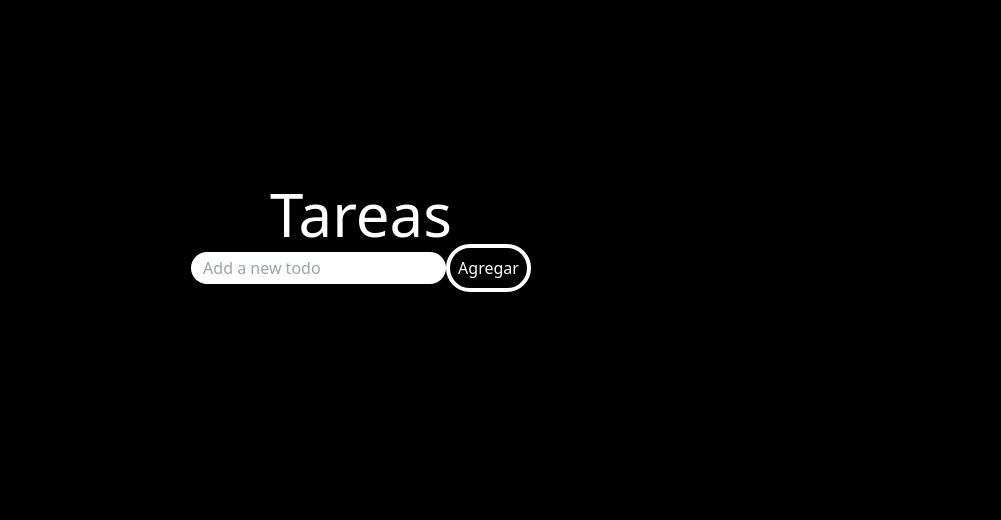
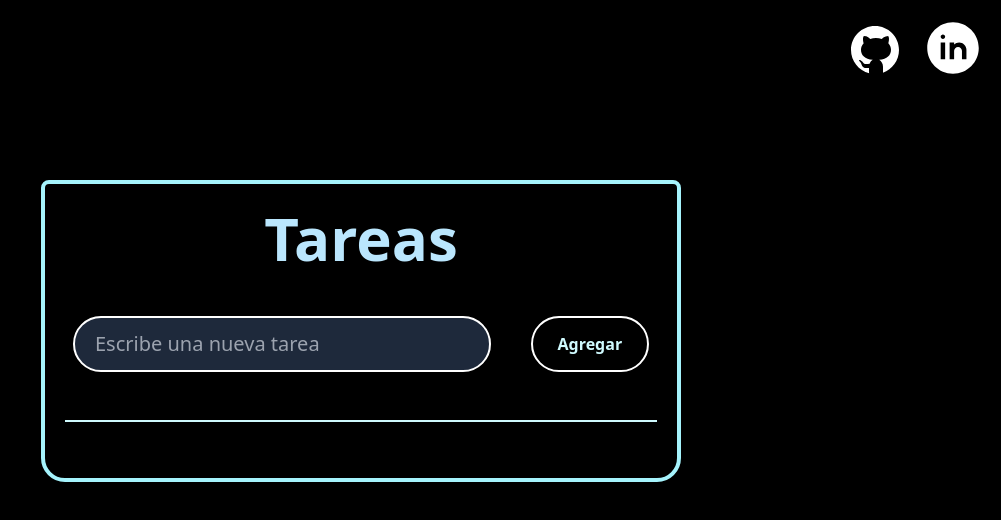
Before and after one commit to Xeba7/Tareas, a React (Vite) app: page / in a window 1280 px wide. Shown: the top 520 px of the page, without its empty margins (279-1280 px from the left). Built offline with nearby package versions, Linux system fonts and the light colour scheme.

Commit message:
Add styles

```diff
--- a/src/App.jsx
+++ b/src/App.jsx
@@ -1,4 +1,4 @@
-import React, { useState } from "react";
+import React, { useState, useEffect } from "react";
 
 function TodoList() {
   const [todos, setTodos] = useState([]);
@@ -57,52 +57,104 @@ function TodoList() {
       year: "numeric",
       month: "2-digit",
       day: "2-digit",
-      hour: "2-digit",
-      minute: "2-digit",
     });
   };
 
   return (
-    <div className="container  w-1/2  text-center text-white py-6 mt-40">
-      <h1 className="text-6xl">Tareas</h1>
-      <form onSubmit={handleAddTodo}>
+    <div>
+      <nav className="flex p-5 justify-end gap-5">
+        <a
+          href="https://github.com/Xeba7"
+          target="_black"
+          className="cursor-pointer hover:scale-105 transform-origin-center"
+        >
+          <svg
+            fill="#FFFFFF"
+            xmlns="http://www.w3.org/2000/svg"
+            viewBox="0 0 30 30"
+            width="60px"
+            height="60px"
+          >
+            {" "}
+            <path d="M15,3C8.373,3,3,8.373,3,15c0,5.623,3.872,10.328,9.092,11.63C12.036,26.468,12,26.28,12,26.047v-2.051 c-0.487,0-1.303,0-1.508,0c-0.821,0-1.551-0.353-1.905-1.009c-0.393-0.729-0.461-1.844-1.435-2.526 c-0.289-0.227-0.069-0.486,0.264-0.451c0.615,0.174,1.125,0.596,1.605,1.222c0.478,0.627,0.703,0.769,1.596,0.769 c0.433,0,1.081-0.025,1.691-0.121c0.328-0.833,0.895-1.6,1.588-1.962c-3.996-0.411-5.903-2.399-5.903-5.098 c0-1.162,0.495-2.286,1.336-3.233C9.053,10.647,8.706,8.73,9.435,8c1.798,0,2.885,1.166,3.146,1.481C13.477,9.174,14.461,9,15.495,9 c1.036,0,2.024,0.174,2.922,0.483C18.675,9.17,19.763,8,21.565,8c0.732,0.731,0.381,2.656,0.102,3.594 c0.836,0.945,1.328,2.066,1.328,3.226c0,2.697-1.904,4.684-5.894,5.097C18.199,20.49,19,22.1,19,23.313v2.734 c0,0.104-0.023,0.179-0.035,0.268C23.641,24.676,27,20.236,27,15C27,8.373,21.627,3,15,3z" />
+          </svg>
+        </a>
+        <a
+          href="https://cl.linkedin.com/in/sebasti%C3%A1n-cisterna-reyes-111a67256"
+          target="_black"
+          className="cursor-pointer hover:scale-[103%]"
+        >
+          <svg
+            fill="#FFFFFF"
+            xmlns="http://www.w3.org/2000/svg"
+            viewBox="0 0 50 50"
+            width="56px"
+            height="56px"
+          >
+            {" "}
+            <path d="M25,2C12.318,2,2,12.317,2,25s10.318,23,23,23s23-10.317,23-23S37.682,2,25,2z M18,35h-4V20h4V35z M16,17 c-1.105,0-2-0.895-2-2c0-1.105,0.895-2,2-2s2,0.895,2,2C18,16.105,17.105,17,16,17z M37,35h-4v-5v-2.5c0-1.925-1.575-3.5-3.5-3.5 S26,25.575,26,27.5V35h-4V20h4v1.816C27.168,20.694,28.752,20,30.5,20c3.59,0,6.5,2.91,6.5,6.5V35z" />
+          </svg>
+        </a>
+      </nav>
+      <div className="container  w-1/2  text-center  py-6 mt-20 rounded-lg border-4 border-cyan-200 p-5 pb-10 rounded-b-3xl">
+        <h1 className="text-6xl font-bold text-sky-200">Tareas</h1>
+        <form
+          onSubmit={handleAddTodo}
+          className="mt-10 flex  gap-10 justify-between p-2"
+        >
           <input
-          className="p-1 px-3 rounded-2xl text-black"
+            className="p-3 px-5 rounded-full text-white bg-slate-800 w-full border-white border-2 hover:border-cyan-200 text-xl"
             type="text"
             value={newTodo}
             onChange={handleNewTodoChange}
-          placeholder="Add a new todo"
+            placeholder="Escribe una nueva tarea"
           />
           <button
-          className="border-4 border-white rounded-full p-2"
+            className="border-2 border-white rounded-full p-2 hover:border-cyan-300  font-semibold hover:scale-y-105 transform-origin-center text-cyan-100 w-40"
             type="submit"
             disabled={newTodo === ""}
           >
             Agregar
           </button>
         </form>
-      <ul>
+        <ul className="mt-10 border-t-2  p-2 border-cyan-100   text-slate-300">
           {todos.map((todo, index) => {
             return (
-            <li key={index}>
-              <span>{getFormattedDate(todo.created)}</span>
-              <span
+              <li key={index} className="border-b-2 border-cyan-300 pt-3">
+                <section className="flex justify-between  pt-3">
+                  <p
+                    className="text-2xl pb-1 truncate"
                     style={{
                       textDecoration: todo.completed ? "line-through" : "none",
                     }}
                     onClick={() => handleToggleTodo(index)}
                   >
                     {todo.text}
-              </span>
-              <button onClick={() => handleToggleComplete(index)}>
+                  </p>
+                  <span className="flex self-end gap-2">
+                    <button
+                      onClick={() => handleToggleComplete(index)}
+                      className="border-2 border-cyan-200 rounded-full hover:scale-105"
+                    >
                       {todo.completed ? "✔️" : "🕐"}
                     </button>
-              <button onClick={() => handleDeleteTodo(index)}>🗑</button>
+                    <button
+                      onClick={() => handleDeleteTodo(index)}
+                      className="border-2 border-cyan-200 rounded-full hover:scale-105"
+                    >
+                      🗑
+                    </button>
+                  </span>
+                </section>
+                <span className="flex text-inherit text-xs self-start opacity-80">
+                  Creada {getFormattedDate(todo.created)}
+                </span>
               </li>
             );
           })}
         </ul>
       </div>
+    </div>
   );
 }
 
```
Also changed, not shown: 1 other file (tests, documents, lock files or other folders). Lines whose indentation alone changed are shown as unchanged.
